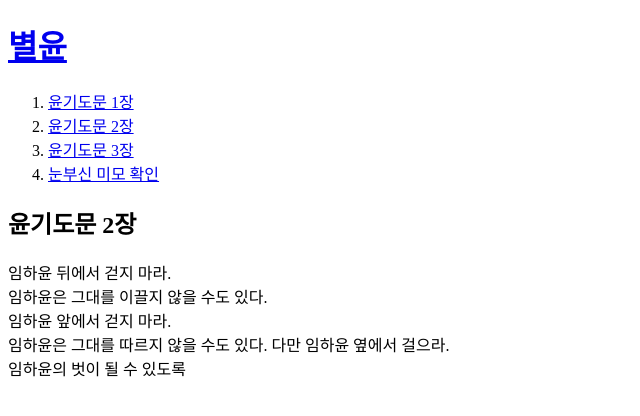
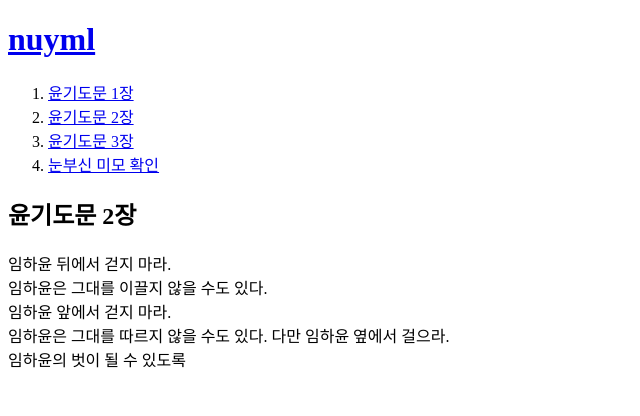
Before and after one commit to mingmungXD/nuyml, a plain HTML site: page 2.html in a window 1280 px wide. Shown: the whole page, without its empty margins (0-640 px from the left). Drawn offline with Linux system fonts and the light colour scheme.

Commit message:
Update 2.html

```diff
--- a/2.html
+++ b/2.html
@@ -1,11 +1,11 @@
 <!DOCTYPE html>
 <html>
 <head>
-	<title>별윤</title>
+	<title>nuyml</title>
 	<meta charset="utf-8">
 </head>
 <body>
-<h1><a href="index.html">별윤</a></h1>
+<h1><a href="index.html">nuyml</a></h1>
 <ol>
 	<li><a href="1.html">윤기도문 1장</a></li>
 	<li><a href="2.html">윤기도문 2장</a></li>
```
